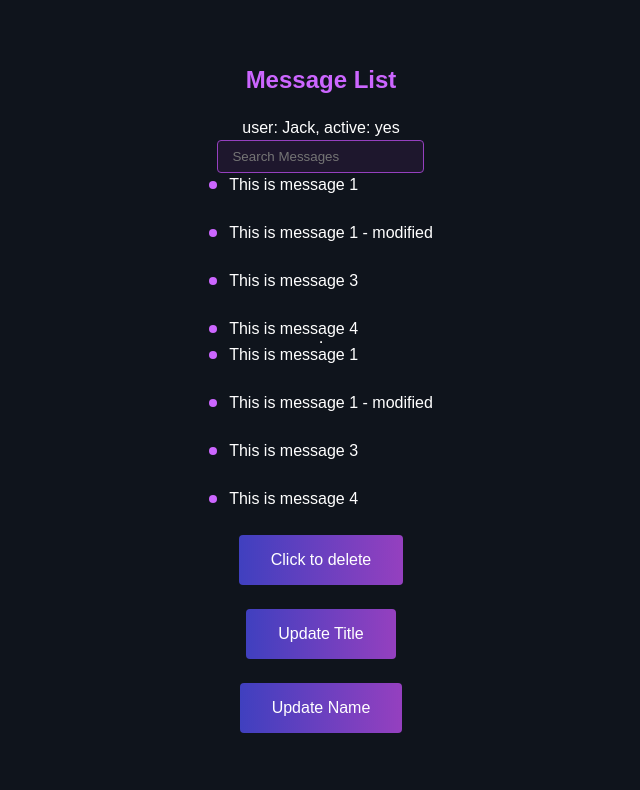
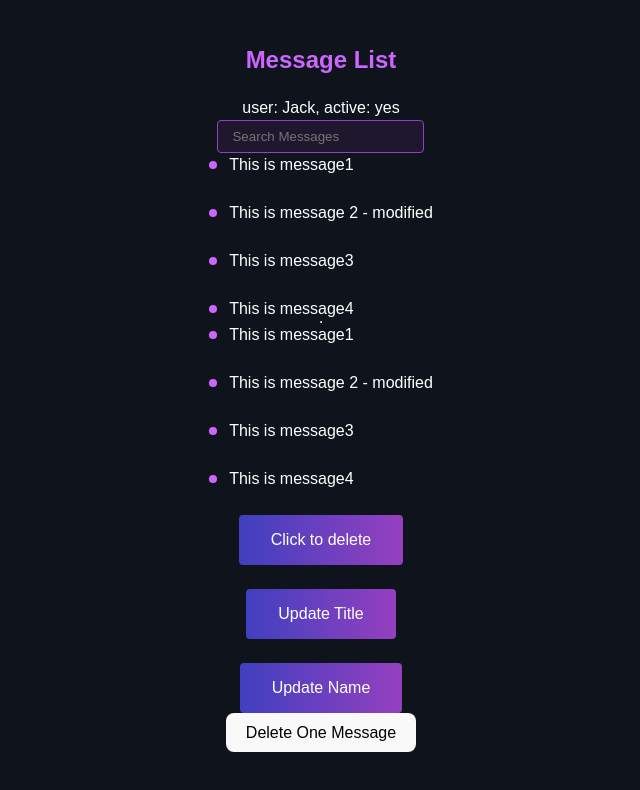
Before and after one commit to Yueleng/vue-tutorials, a Vue app in the folder FengHua VUE Tutorial/p10_vue_composition_api/: page / in a window 1280 px wide. Shown: the top 790 px of the page, without its empty margins (319-959 px from the left). Built offline with nearby package versions, Linux system fonts and the light colour scheme.

Commit message:
props pass data with reactivity

```diff
--- a/FengHua VUE Tutorial/p10_vue_composition_api/src/App.vue
+++ b/FengHua VUE Tutorial/p10_vue_composition_api/src/App.vue
@@ -1,19 +1,33 @@
 <template>
   <main>
     <div class="container">
-      <MessageList />
+      <MessageList :messages="messages" />
+      <button @onlick="messages.pop()">Delete One Message</button>
     </div>
   </main>
 </template>
 
 <script>
+import { ref } from "vue";
 import MessageList from "./components/MessageList.vue";
 
 export default {
   components: {
     MessageList,
   },
-  setup() {},
+  setup() {
+    const messages = ref([
+      { id: 1, content: "This is message1" },
+      { id: 1, content: "This is message2" },
+      { id: 1, content: "This is message3" },
+      { id: 1, content: "This is message4" },
+    ]);
+
+    // messages is of Ref type
+    console.log("messages type: ", messages);
+
+    return { messages };
+  },
 };
 </script>
 
--- a/FengHua VUE Tutorial/p10_vue_composition_api/src/components/MessageList.vue
+++ b/FengHua VUE Tutorial/p10_vue_composition_api/src/components/MessageList.vue
@@ -30,27 +30,33 @@
 import { ref, reactive, computed, watch, watchEffect } from "vue";
 import MessageListItem from "./MessageListItem.vue";
 export default {
+  props: ["messages"],
   components: { MessageListItem },
-  setup() {
-    const messages = ref([
-      { id: 1, content: "This is message 1" },
-      { id: 2, content: "This is message 2" },
-      { id: 3, content: "This is message 3" },
-      { id: 4, content: "This is message 4" },
-    ]);
+  setup(props) {
+    // Notice that the mssages is Proxy here
+    // instead of RefImpl
+    console.log(props.messages);
 
-    console.log(messages.value);
+    const { messages } = props;
+
+    watch(
+      () => props.messages,
+      (newMessages) => {
+        console.log(newMessages.length);
+      },
+      { deep: true }
+    );
 
     setTimeout(() => {
-      messages.value[1].content = "This is message 1 - modified";
+      messages[1].content = "This is message 2 - modified";
     }, 1500);
 
     const searchTerm = ref("");
 
     const searchedMessages = computed(() =>
       searchTerm.value === ""
-        ? messages.value
-        : messages.value.filter((msg) => msg.content.includes(searchTerm.value))
+        ? messages
+        : messages.filter((msg) => msg.content.includes(searchTerm.value))
     );
 
     console.log("searchedMessages.value", searchedMessages.value);
```
